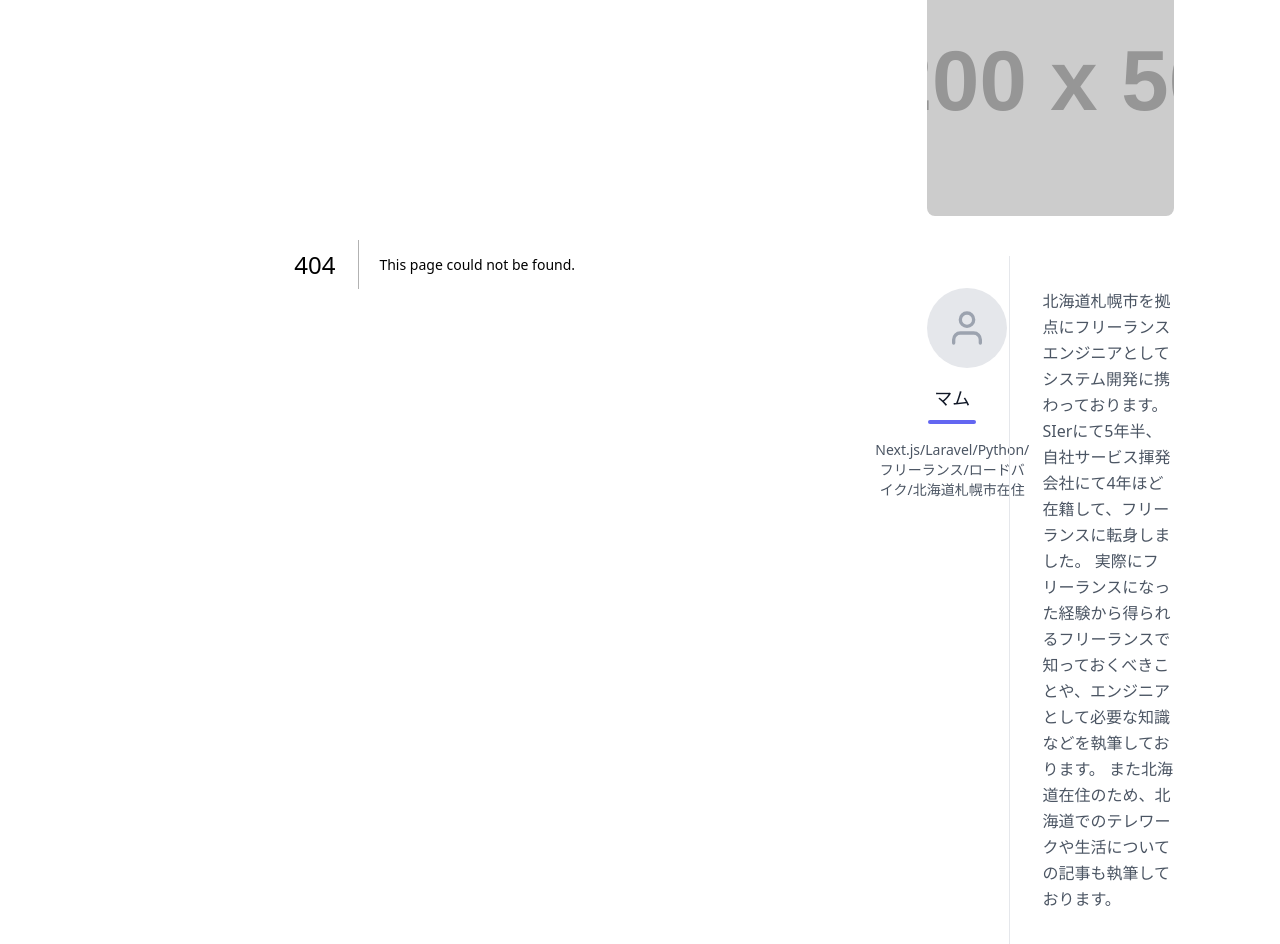
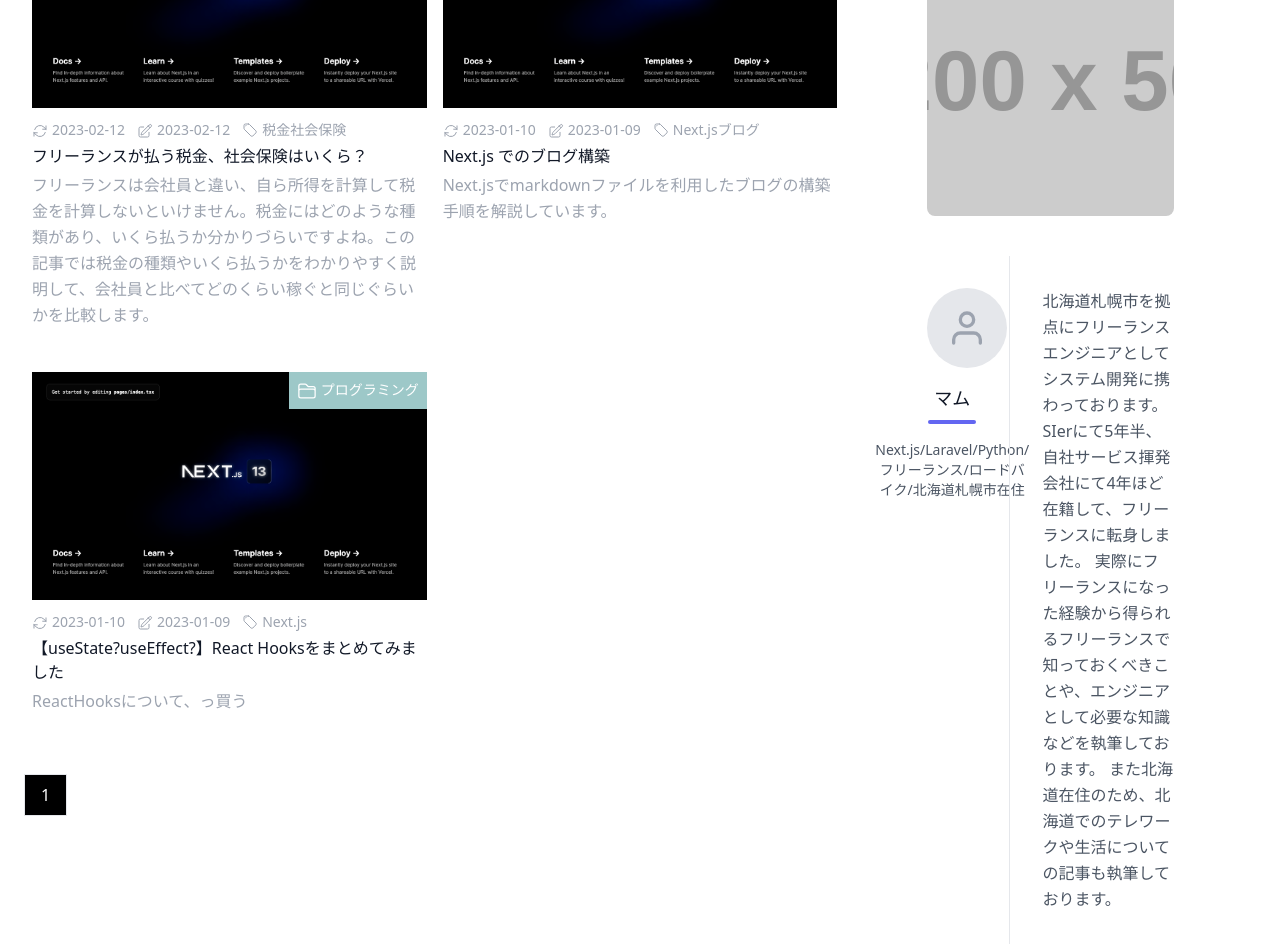
Before and after one commit to KeisukeShimamura/freelance-blog, a Next.js app: page /page/1 in a window 1280 px wide. Before the commit this address had no page. Shown: the part 580-1524 px from the top of the page. Built offline with nearby package versions, Linux system fonts and the light colour scheme.

Commit message:
TOPページのページネーション実装

```diff
--- a/components/pagination.tsx
+++ b/components/pagination.tsx
@@ -7,7 +7,7 @@ const Pagination = ({
   currentPage = 1,
 }: {
   pages: number[]
-  category: string
+  category?: string
   currentPage: number
 }) => {
   return (
@@ -15,7 +15,15 @@ const Pagination = ({
       {pages.map((page) => (
         <Link
           key={page}
-          href={`/category/${category}/page/${page}`}
+          href={
+            category
+              ? page > 1
+                ? `/category/${category}/page/${page}`
+                : `/category/${category}`
+              : page > 1
+              ? `/page/${page}`
+              : `/`
+          }
           className={`px-4 py-2 border hover:bg-black hover:text-white ${
             currentPage === page && 'bg-black text-white'
           }`}
--- a/pages/index.tsx
+++ b/pages/index.tsx
@@ -1,24 +1,33 @@
 import { GetStaticProps } from 'next'
 import { Post } from '../types/post'
 import { getPosts } from '../lib/post'
-import PostItemCardList from '../components/post-item-card-list'
-import { useState } from 'react'
-import classNames from 'classnames'
-import Link from 'next/link'
-import PostItemCassette from '../components/post-item-cassette'
-import Image from 'next/image'
 import PostItemCard from '../components/post-item-card'
+import Pagination from '../components/pagination'
+
+const PAGE_SIZE = 10
 
 export const getStaticProps: GetStaticProps<{ posts: Post[] }> = () => {
-  const { posts } = getPosts(undefined, 10, 1)
+  const { posts, count } = getPosts(undefined, PAGE_SIZE, 1)
+  const pages = Array.from(new Array(Math.ceil(count / PAGE_SIZE)))
+    .map((v, i) => i + 1)
+    .map((i) => {
+      return i
+    })
   return {
     props: {
       posts,
+      pages,
     },
   }
 }
 
-export default function Home({ posts }: { posts: Post[] }) {
+export default function Home({
+  posts,
+  pages,
+}: {
+  posts: Post[]
+  pages: number[]
+}) {
   return (
     <>
       <section>
@@ -27,6 +36,7 @@ export default function Home({ posts }: { posts: Post[] }) {
             <PostItemCard post={post} key={post.slug} />
           ))}
         </div>
+        <Pagination pages={pages} currentPage={1} />
       </section>
     </>
   )
--- /dev/null
+++ b/pages/page/[page].tsx
@@ -0,0 +1,67 @@
+import Pagination from '../../components/pagination'
+import PostItemCard from '../../components/post-item-card'
+import { Post } from '../../types/post'
+import { GetStaticProps, GetStaticPaths } from 'next'
+import { getPosts } from '../../lib/post'
+
+const PAGE_SIZE = 10
+
+export const getStaticProps: GetStaticProps<{ posts: Post[] }> = (context) => {
+  const currentPage = Number(context.params?.page)
+  const { posts, count } = getPosts(undefined, PAGE_SIZE, currentPage)
+  const pages = Array.from(new Array(Math.ceil(count / PAGE_SIZE)))
+    .map((v, i) => i + 1)
+    .map((i) => {
+      return i
+    })
+  return {
+    props: {
+      posts,
+      pages,
+      currentPage,
+    },
+  }
+}
+
+export const getStaticPaths: GetStaticPaths = () => {
+  let paths: any[] = []
+  const { count } = getPosts(undefined)
+  Array.from(new Array(Math.ceil(count / PAGE_SIZE)))
+    .map((v, i) => i + 1)
+    .map((i) => {
+      if (i > 1) {
+        paths.push({
+          params: {
+            page: i.toString(),
+          },
+        })
+      }
+    })
+  return {
+    paths,
+    fallback: false,
+  }
+}
+
+export default function Page({
+  posts,
+  pages,
+  currentPage,
+}: {
+  posts: Post[]
+  pages: number[]
+  currentPage: number
+}) {
+  return (
+    <>
+      <section>
+        <div className="flex flex-wrap">
+          {posts.map((post) => (
+            <PostItemCard post={post} key={post.slug} />
+          ))}
+        </div>
+        <Pagination pages={pages} currentPage={currentPage} />
+      </section>
+    </>
+  )
+}
```
